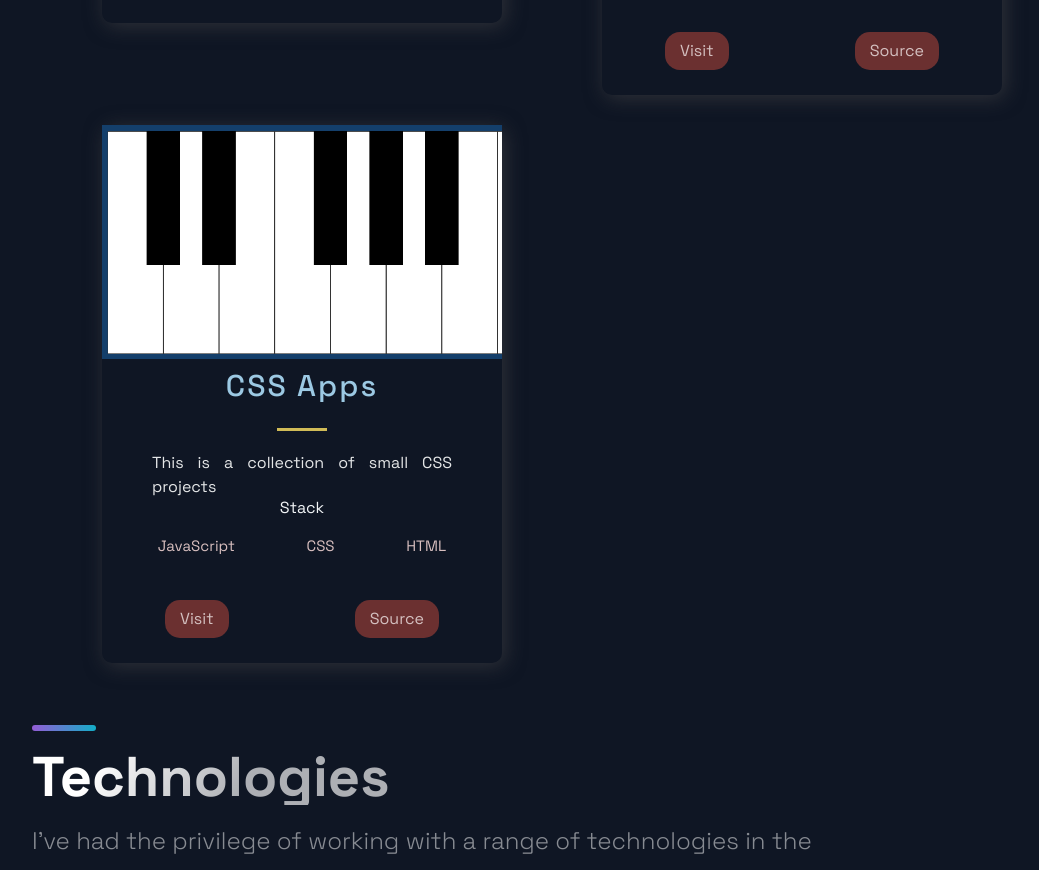
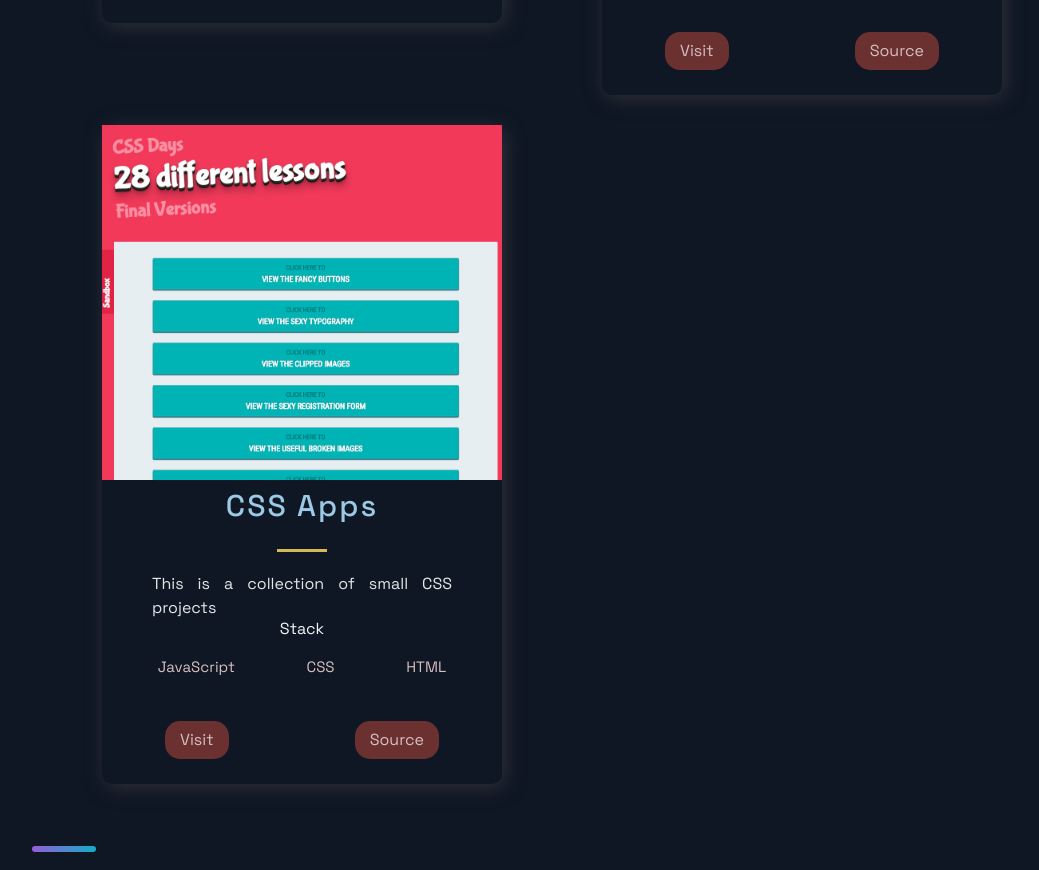
Before and after one commit to cutlerwater/MyPortfolio, a Next.js app: page / in a window 1280 px wide. Shown: the part 2085-2955 px from the top of the page, without its empty margins (88-1127 px from the left). Built offline with nearby package versions, Linux system fonts and the light colour scheme.

Commit message:
Add files via upload

```diff
--- a/src/constants/constants.js
+++ b/src/constants/constants.js
@@ -38,7 +38,7 @@ export const projects = [
   {
     title: 'CSS Apps',
     description: "This is a collection of small CSS projects ",
-      image: '/images/piano.png',
+      image: '/images/CSSProjects.PNG',
       tags: ['JavaScript', 'CSS', 'HTML'],
     source: 'https://github.com/cutlerwater/CSS-in-28-days',
     visit: 'https://cutlerwateritblog.com/WebProjects/CSSProjects/29daysofCSS/index.html',
```
